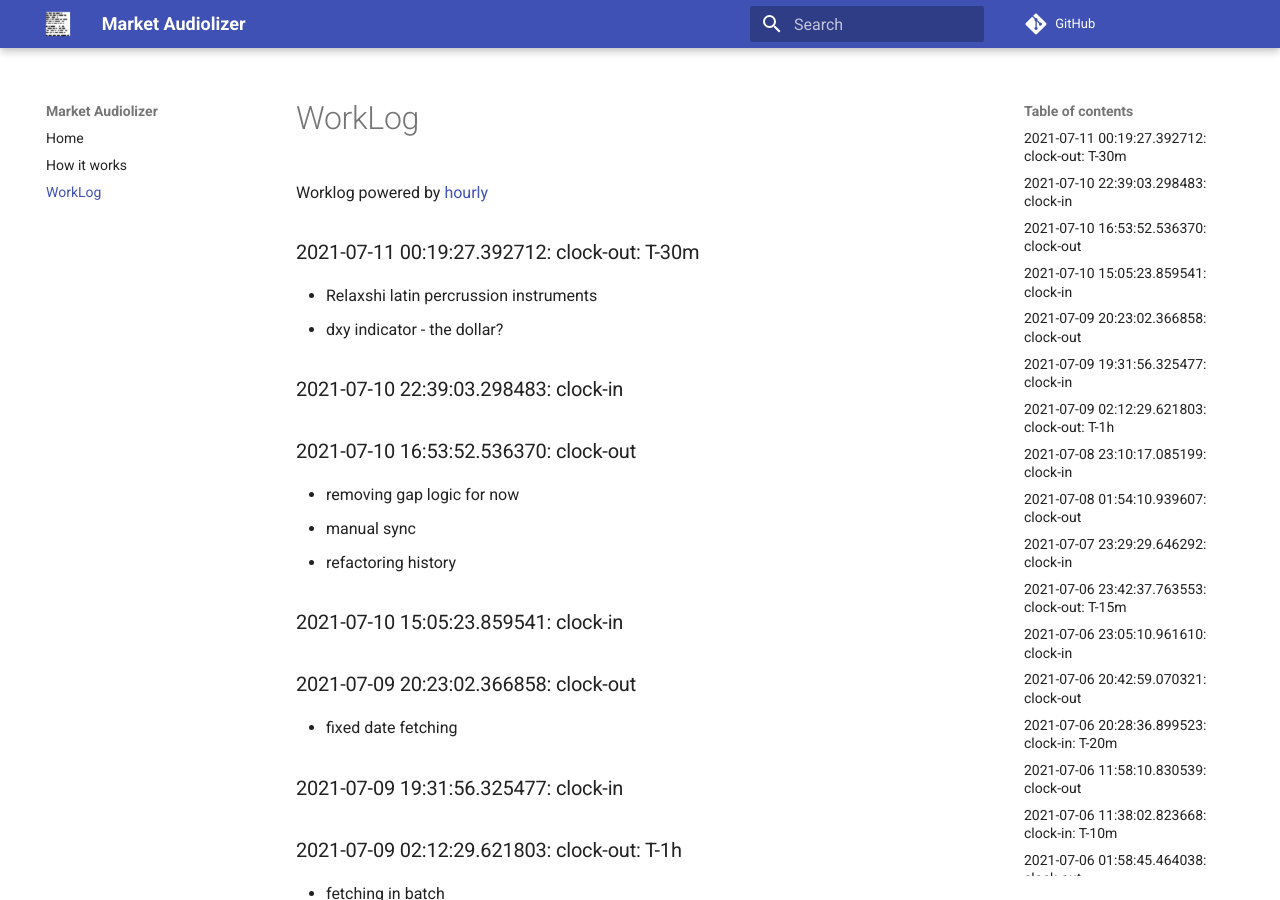
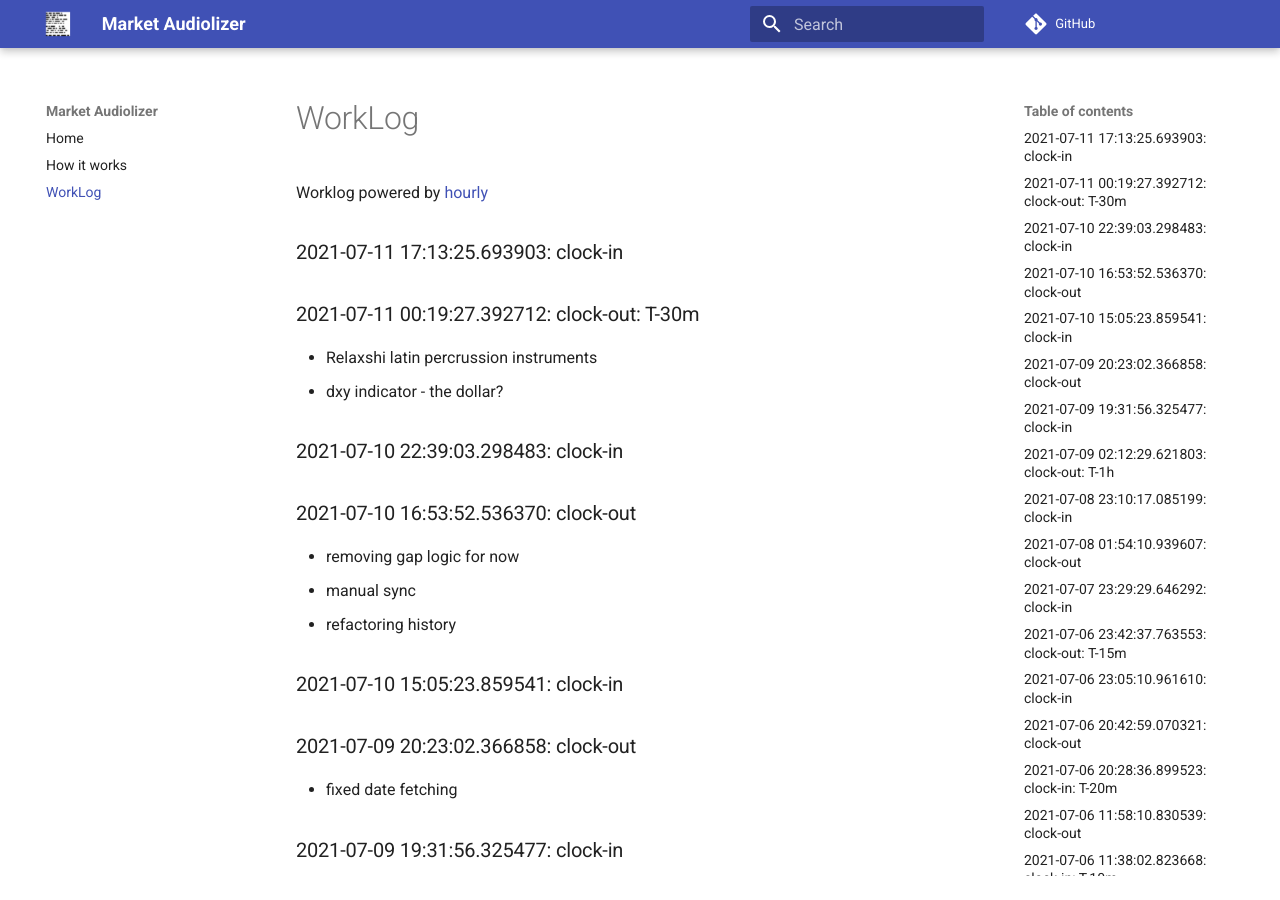
Before and after one commit to asherp/audiolizer, an MkDocs documentation site: the page built from docs/WorkLog.md, in a window 1280 px wide and 900 px high. Built offline with MkDocs 1.6.1 and Material for MkDocs 9.7.7, drawn with Linux system fonts in a browser that asks for light colours; comment, search, counter and statistics services are not loaded.

Commit message:
clock-in

```diff
--- a/WorkLog.md
+++ b/WorkLog.md
@@ -1,3 +1,6 @@
+
+### 2021-07-11 17:13:25.693903: clock-in
+
 ### 2021-07-11 00:19:27.392712: clock-out: T-30m
 
 * Relaxshi latin percrussion instruments
```
